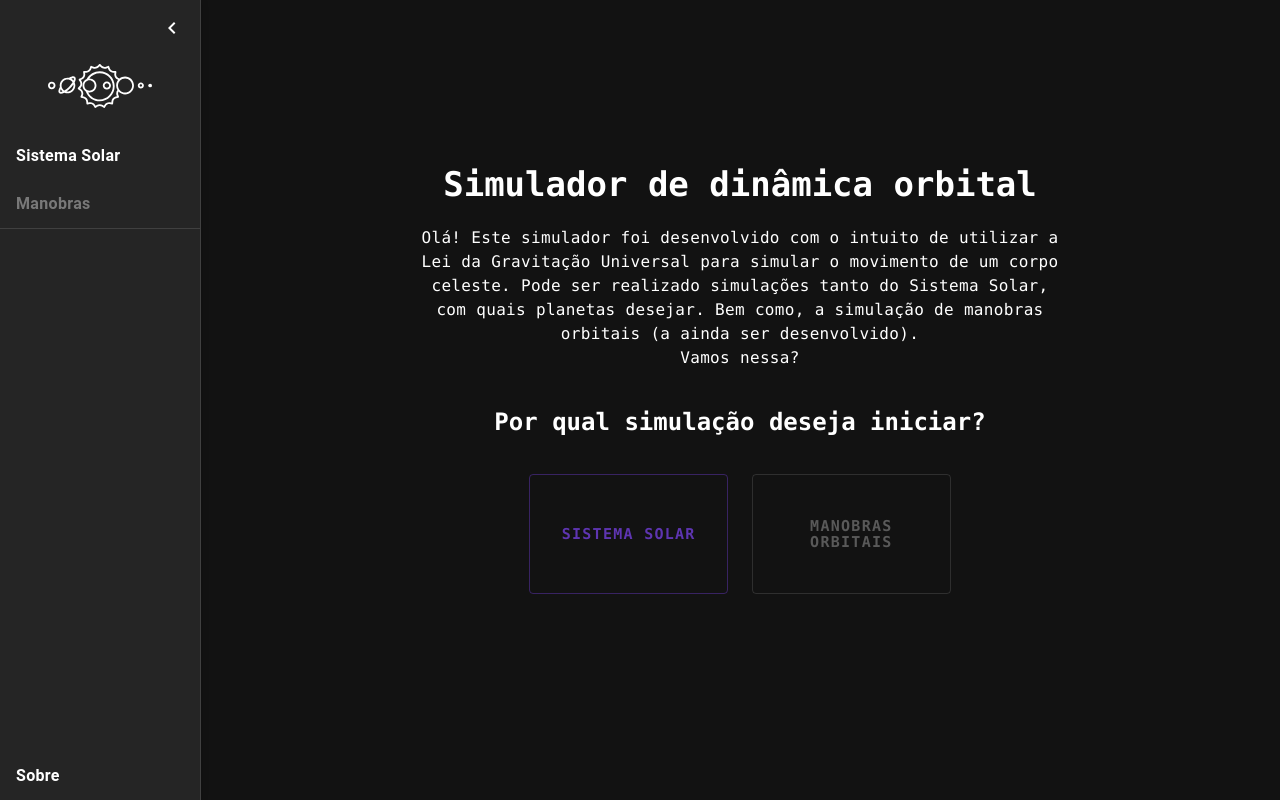
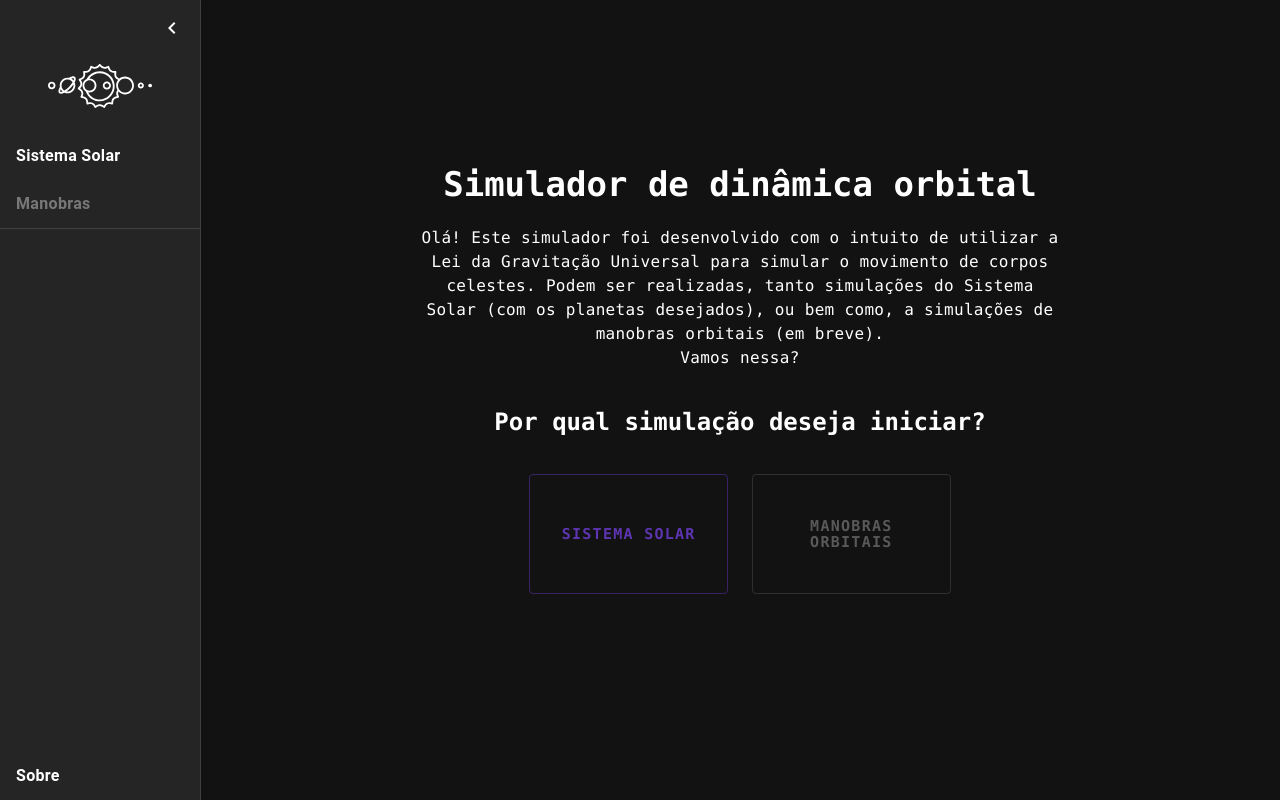
Before and after one commit to albertoromanhol/mecorb-front-react, a React (Create React App) app: page / in a window 1280 px wide. Built offline with nearby package versions, Linux system fonts and the light colour scheme.

Commit message:
Alterando textos

```diff
--- a/src/Feature/Home/Components/About.tsx
+++ b/src/Feature/Home/Components/About.tsx
@@ -15,24 +15,24 @@ export function About() {
             spacing={2}
             style={{ minHeight: '100vh' }}>
             <Grid item xs={12}>
-                <code>desenvolvimento de um simulador de dinâmica orbital para fins educacionais</code>
+                <code>Desenvolvimento de um Simulador de Dinâmica Orbital Para Fins Educacionais</code>
             </Grid>
 
             <Grid item xs={12}>
             </Grid>
 
             <Grid item xs={12}>
-                <code>aluno: alberto romanhol moreira</code>
+                <code>Aluno: Alberto Romanhol Moreira</code>
             </Grid>
             <Grid item xs={12}>
-                <code>orientadora: maria cecília pereira de paula</code>
+                <code>Orientadora: Maria Cecília Pereira de Paula</code>
             </Grid>
 
             <Grid item xs={12}>
             </Grid>
 
             <Grid item xs={12}>
-                <code>universidade federal de minas gerais</code>
+                <code>Universidade Federal de Minas Gerais</code>
             </Grid>
 
             <Grid item xs={12}>
--- a/src/Feature/Home/Components/Initial.tsx
+++ b/src/Feature/Home/Components/Initial.tsx
@@ -45,7 +45,7 @@ export function Initial() {
                 </Grid>
                 <Grid item xs={12} style={{ width: '60%', textAlign: 'center'}}>
                     <Typography variant="body1">
-                        <code>Olá! Este simulador foi desenvolvido com o intuito de utilizar a Lei da Gravitação Universal para simular o movimento de um corpo celeste. Pode ser realizado simulações tanto do Sistema Solar, com quais planetas desejar. Bem como, a simulação de manobras orbitais (a ainda ser desenvolvido). <br/> Vamos nessa?</code>
+                        <code>Olá! Este simulador foi desenvolvido com o intuito de utilizar a Lei da Gravitação Universal para simular o movimento de corpos celestes. Podem ser realizadas, tanto simulações do Sistema Solar (com os planetas desejados), ou bem como, a simulações de manobras orbitais (em breve). <br/> Vamos nessa?</code>
                     </Typography>
                 </Grid>
             </Grid>
--- a/src/Feature/SolarSystem/Components/InitialDate.tsx
+++ b/src/Feature/SolarSystem/Components/InitialDate.tsx
@@ -13,7 +13,7 @@ export function InitialDate({ dateValue, setDateValue }: IInitialDateProps) {
     return (
         <Grid item xs={6} style={{ width: '100%' }}>
             <DateCalendar
-                label='Data de início'
+                label='Data de Início'
                 dateTime={dateValue}
                 setDateTime={setDateValue} />
         </Grid>
--- a/src/Feature/SolarSystem/Components/SelectPlanets.tsx
+++ b/src/Feature/SolarSystem/Components/SelectPlanets.tsx
@@ -56,7 +56,6 @@ export function SelectPlanets({ planets, planetsSelected, setPlanetsSelected }:
                         ...newValue.filter((p) => p.name !== 'Sun'),
                     ]);
                 }}
-                disableCloseOnSelect
                 getOptionLabel={(option) => option.namePTBR}
                 renderOption={(props, option, { selected }) => (
                     <li {...props}>
@@ -80,7 +79,7 @@ export function SelectPlanets({ planets, planetsSelected, setPlanetsSelected }:
                         />
                     ))
                 }
-                renderInput={(params) => <TextField {...params} label="Planetas" />}
+                renderInput={(params) => <TextField {...params} label="Corpos Celestes" />}
             />
         </Grid>
     );
--- a/src/Feature/SolarSystem/Components/SimulationDays.tsx
+++ b/src/Feature/SolarSystem/Components/SimulationDays.tsx
@@ -14,7 +14,7 @@ export function SimulationDays({ simulationDays, setSimulationDays }: ISimulatio
     return (
         <Grid item xs={6} style={{ width: '100%' }}>
             <TextField
-                label="Dias de simulação"
+                label="Dias de Simulação"
                 type="number"
                 InputLabelProps={{
                     shrink: true,
```
